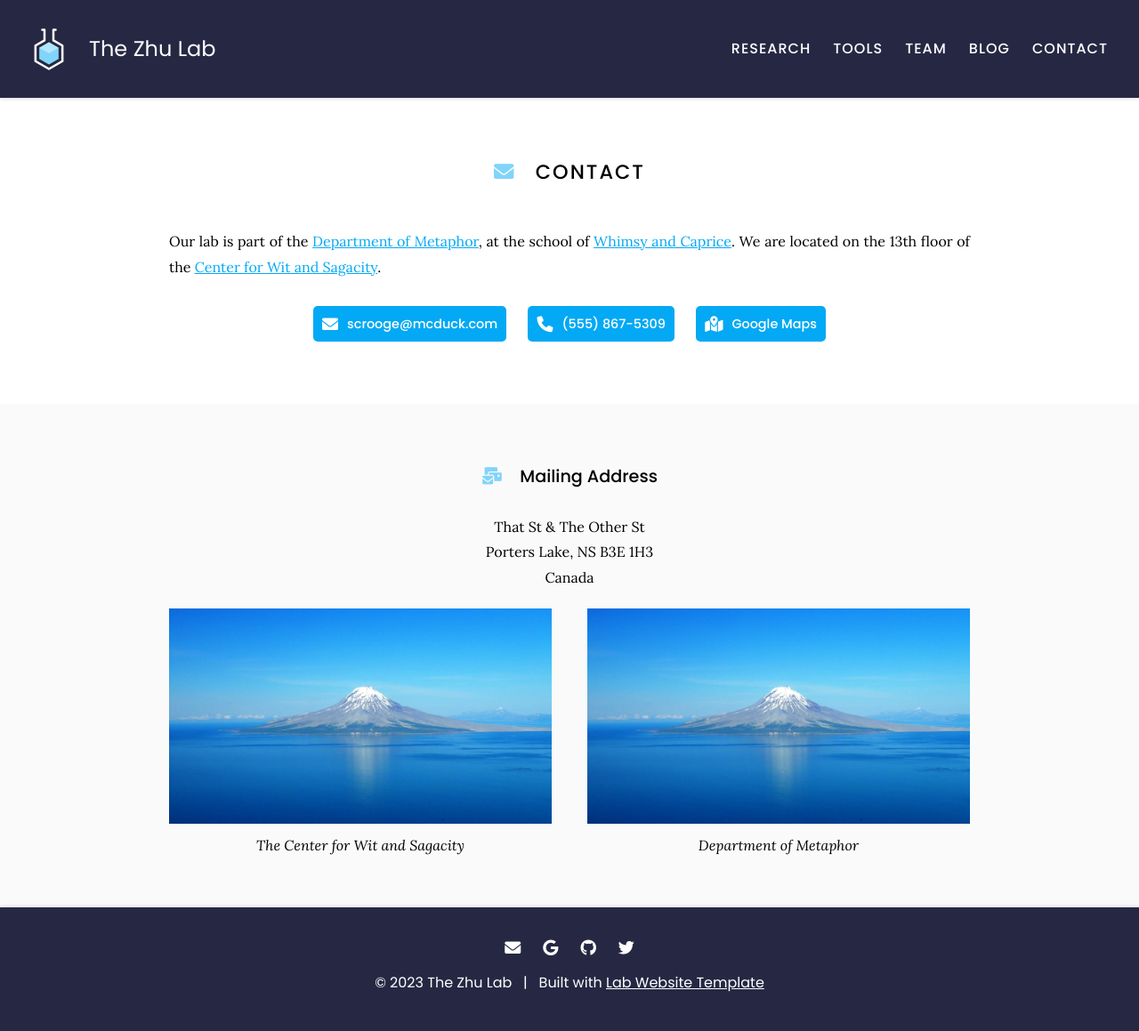
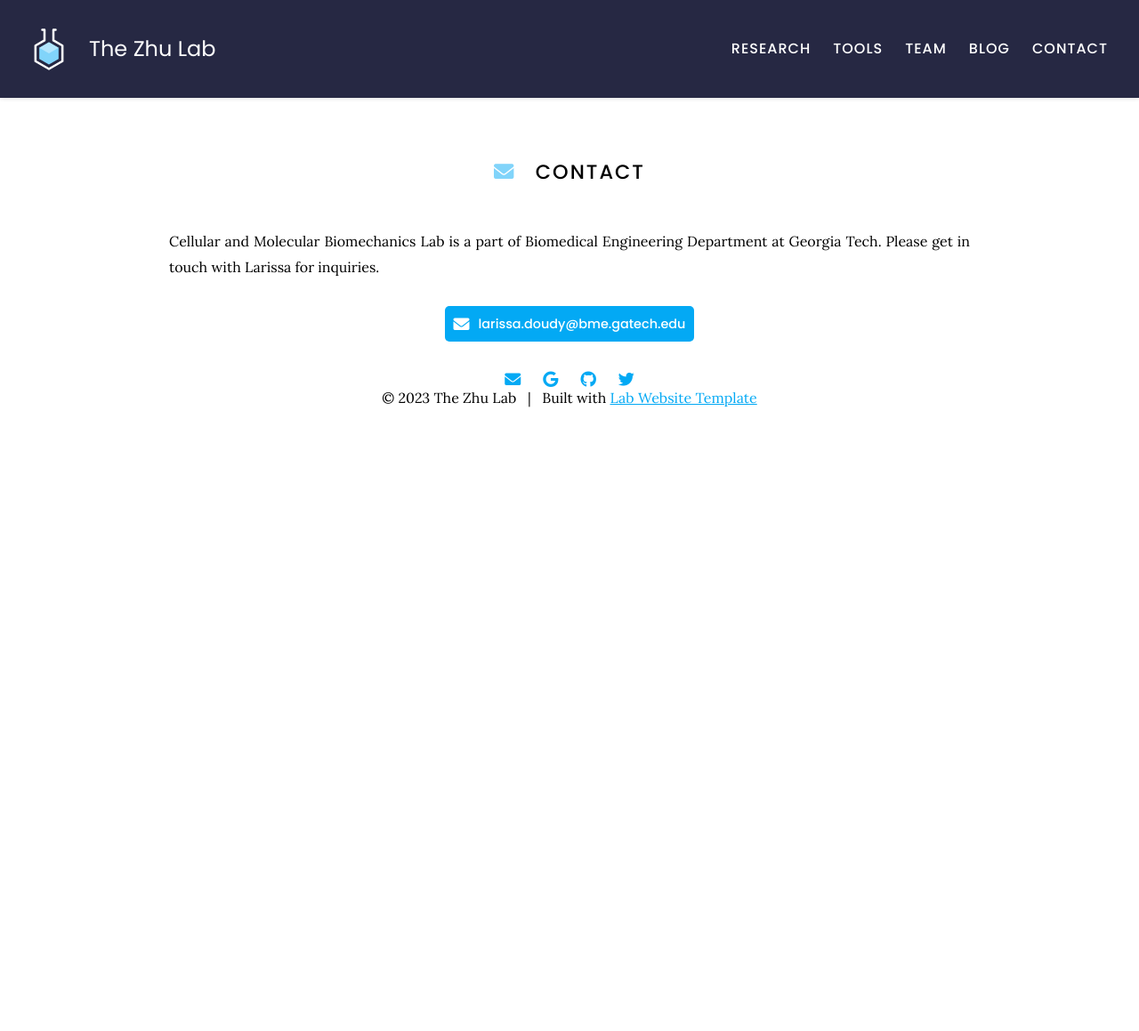
Before and after one commit to theZhuLab/zhu_lab_website, a Jekyll site: the page built from contact/index.md, in a window 1280 px wide. Shown: the whole page at 89% size. Built offline with Jekyll 4.4.1, drawn with Linux system fonts in a browser that asks for light colours; after the commit the page ends 900 px from its top, so only the background shows below that.

Commit message:
Update index.md

```diff
--- a/contact/index.md
+++ b/contact/index.md
@@ -7,19 +7,18 @@ nav:
 
 # <i class="fas fa-envelope"></i>Contact
 
-Our lab is part of the [Department of Metaphor](), at the school of [Whimsy and Caprice]().
-We are located on the 13th floor of the [Center for Wit and Sagacity]().
+Cellular and Molecular Biomechanics Lab is a part of Biomedical Engineering Department at Georgia Tech. Please get in touch with Larissa for inquiries.
 
 {%
   include link.html
   type="email"
   icon=""
-  text="scrooge@mcduck.com"
+  text="larissa.doudy@bme.gatech.edu"
   tooltip=""
-  link="scrooge@mcduck.com"
+  link="larissa.doudy@bme.gatech.edu"
   style="button"
 %}
-{%
+<!-- {%
   include link.html
   type="phone"
   icon=""
@@ -36,10 +35,10 @@ We are located on the 13th floor of the [Center for Wit and Sagacity]().
   tooltip="Our location on Google Maps for easy navigation"
   link="https://www.google.com/maps/place/That+St+%26+The+Other+St,+Porters+Lake,+NS+B3E+1H3,+Canada/@44.7389237,-63.3033296,20.78z/data=!4m5!3m4!1s0x4b5a31023bb02565:0xb9505694e83a53d7!8m2!3d44.7389353!4d-63.3030828"
   style="button"
-%}
+%} -->
 {:.center}
 
-{% include section.html %}
+<!-- {% include section.html %}
 
 ### <i class="fas fa-mail-bulk"></i>Mailing Address
 
@@ -62,4 +61,4 @@ Canada
   caption="Department of Metaphor"
 %}
 {% endcapture %}
-{% include two-col.html col1=col1 col2=col2 %}
+{% include two-col.html col1=col1 col2=col2 %} -->
```
